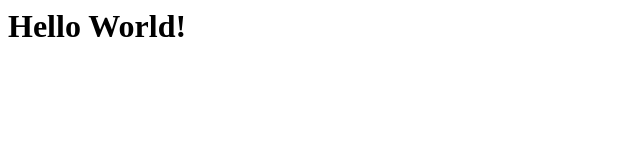
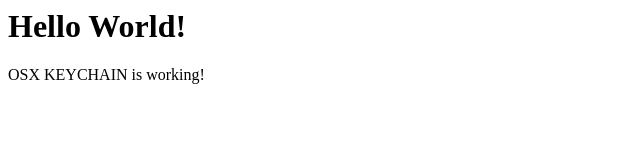
Before and after one commit to NikAiyer/AnthroDocs, a plain HTML site: page index.html in a window 1280 px wide. Shown: the whole page, without its empty margins (0-640 px from the left). Drawn offline with Linux system fonts and the light colour scheme.

Commit message:
Checking out the keychain

```diff
--- a/index.html
+++ b/index.html
@@ -1 +1,2 @@
 <h1>Hello World!</h1>
+<p>OSX KEYCHAIN is working!<p>
```
